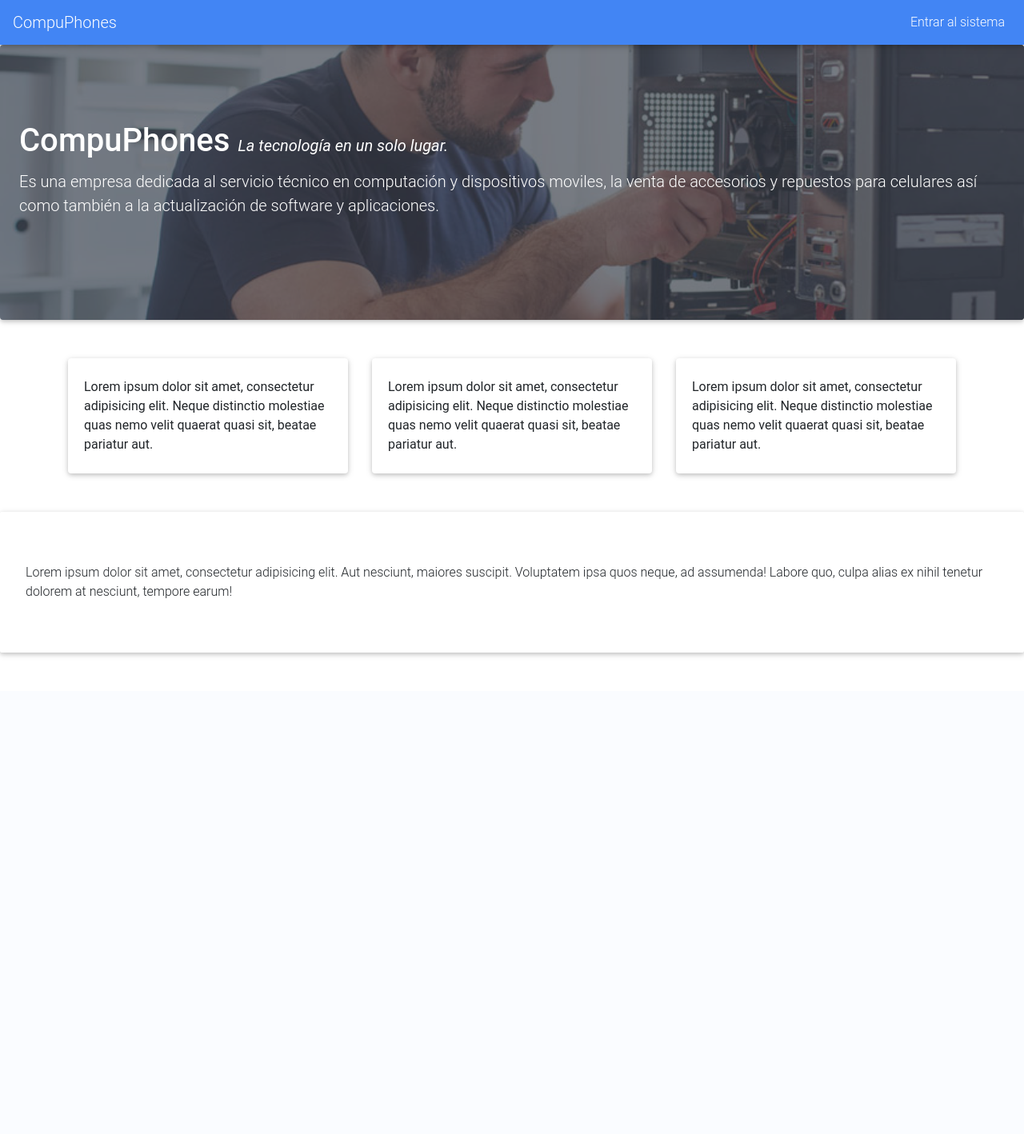
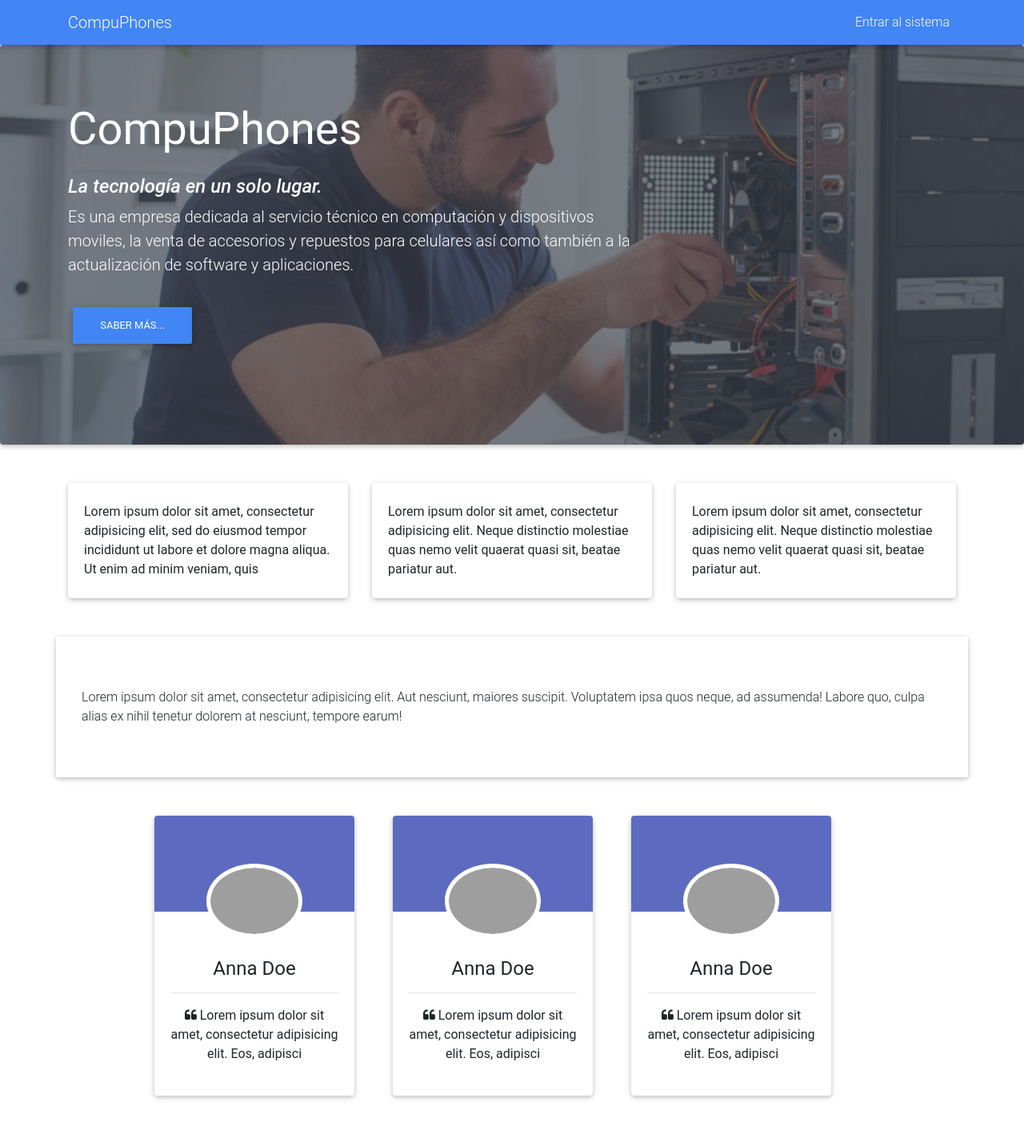
Before and after one commit to jose1937JS/Nomina, a PHP site: page /index.html in a window 1280 px wide. Shown: the whole page at 80% size. Before the commit the page ends 821 px from the top, so only its background shows below. Run offline with PHP 8.4, Linux system fonts and the light colour scheme; some web fonts are replaced; grey boxes are pictures that could not be loaded.

Commit message:
vistas acomodadas

```diff
--- a/index.html
+++ b/index.html
@@ -5,11 +5,18 @@
 	<title>Document</title>
 	<link rel="stylesheet" href="css/mdb.min.css">
 	<link rel="stylesheet" href="css/font-awesome.css">
+	<link href="https://fonts.googleapis.com/css?family=Nunito:200,200i,300,300i,400,400i,600,600i,700,700i,800,800i,900,900i" rel="stylesheet">
 
 	<style>
+	/** {
+		font-family: 'Nunito', sans-serif;
+	}*/
 		.peq {
 			font-size: 20px;
 			font-style: oblique;
+		}
+		.testimonial-card {
+			width: 250px
 		}
 	</style>
 </head>
@@ -17,7 +24,7 @@
 
 	<!--Navbar-->
 	<nav class="navbar navbar-expand-lg navbar-dark primary-color sticky-top">
-
+		<div class="container">
 		<!-- Navbar brand -->
 		<a class="navbar-brand" href="#">CompuPhones</a>
 
@@ -38,7 +45,7 @@
 			</ul>
 		</div>
 		<!-- Collapsible content -->
-
+		 </div>
 	</nav>
 	<!--/.Navbar-->
 
@@ -48,13 +55,18 @@
 	</div> -->
 
 	<!-- Jumbotron -->
-	<div class="card card-image" style="background-image: url(soporte-tecnico-empresas-grande.jpg); background-attachment: fixed;">
-		<div class="text-white rgba-stylish-strong py-5 px-4">
-			<div class="py-5">
+	<div class="card card-image" style="background-image: url(soporte-tecnico-empresas-grande.jpg); background-attachment: fixed; height: 500px;">
+		<div class="text-white rgba-stylish-strong" style="height: 100%;">
+			<div class="container">
+				<div class="row py-5">
+					<div class="col-lg-8 col-md-8 col-sm-12">
+						<h1 class="font-weight-normal display-4 my-4">CompuPhones</h1>
+						<p class="font-italic h4">La tecnología en un solo lugar.</p>
+						<p class="mb-4 pb-2 lead">Es una empresa dedicada al servicio técnico en computación y dispositivos moviles, la venta de accesorios y repuestos para celulares así como también a la actualización de software y aplicaciones.</p>
 
-				<h1 class="card-title h1">CompuPhones <small class="peq">La tecnología en un solo lugar.</small></h1>
-				<p class="mb-4 pb-2 lead">Es una empresa dedicada al servicio técnico en computación y dispositivos moviles, la venta de accesorios y repuestos para celulares así como también a la actualización de software y aplicaciones.</p>
-
+						<a href="#" class="btn btn-primary">Saber más...</a>
+					</div>
+				</div>
 			</div>
 		</div>
 	</div>
@@ -65,7 +77,9 @@
 			<div class="col">
 				<div class="card">
 					<div class="card-body">
-						Lorem ipsum dolor sit amet, consectetur adipisicing elit. Neque distinctio molestiae quas nemo velit quaerat quasi sit, beatae pariatur aut.
+						Lorem ipsum dolor sit amet, consectetur adipisicing elit, sed do eiusmod
+						tempor incididunt ut labore et dolore magna aliqua. Ut enim ad minim veniam,
+						quis
 					</div>
 				</div>
 			</div>
@@ -86,8 +100,50 @@
 		</div>
 	</div>
 
-	<div class="jumbotron mb-5">
+	<div class="jumbotron container mb-5">
 		Lorem ipsum dolor sit amet, consectetur adipisicing elit. Aut nesciunt, maiores suscipit. Voluptatem ipsa quos neque, ad assumenda! Labore quo, culpa alias ex nihil tenetur dolorem at nesciunt, tempore earum!
+	</div>
+
+	<div class="container mb-5">
+		<div class="d-flex justify-content-center">
+
+			<div class="card testimonial-card mr-5">
+				<div class="card-up indigo lighten-1"></div>
+				<div class="avatar mx-auto white">
+					<img src="https://mdbootstrap.com/img/Photos/Avatars/img%20%2810%29.jpg" class="rounded-circle" alt="woman avatar">
+				</div>
+				<div class="card-body">
+					<h4 class="card-title">Anna Doe</h4>
+					<hr>
+					<p><i class="fa fa-quote-left"></i> Lorem ipsum dolor sit amet, consectetur adipisicing elit. Eos, adipisci</p>
+				</div>
+			</div>
+
+			<div class="card testimonial-card mr-5">
+				<div class="card-up indigo lighten-1"></div>
+				<div class="avatar mx-auto white">
+					<img src="https://mdbootstrap.com/img/Photos/Avatars/img%20%2810%29.jpg" class="rounded-circle" alt="woman avatar">
+				</div>
+				<div class="card-body">
+					<h4 class="card-title">Anna Doe</h4>
+					<hr>
+					<p><i class="fa fa-quote-left"></i> Lorem ipsum dolor sit amet, consectetur adipisicing elit. Eos, adipisci</p>
+				</div>
+			</div>
+
+			<div class="card testimonial-card mr-5">
+				<div class="card-up indigo lighten-1"></div>
+				<div class="avatar mx-auto white">
+					<img src="https://mdbootstrap.com/img/Photos/Avatars/img%20%2810%29.jpg" class="rounded-circle" alt="woman avatar">
+				</div>
+				<div class="card-body">
+					<h4 class="card-title">Anna Doe</h4>
+					<hr>
+					<p><i class="fa fa-quote-left"></i> Lorem ipsum dolor sit amet, consectetur adipisicing elit. Eos, adipisci</p>
+				</div>
+			</div>
+
+		</div>
 	</div>
 
 
```
Also changed, not shown: index.php (added, +16 -0 lines), vendor/sabberworm/php-css-parser/tests/files/values.css (+1 -0 lines), templates/login.php (indentation only), 2 other files.
